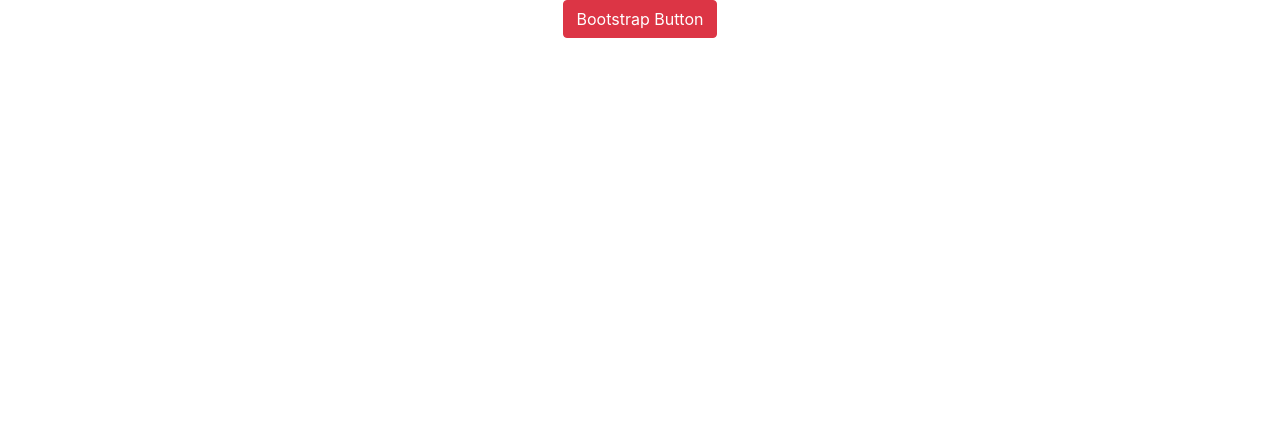
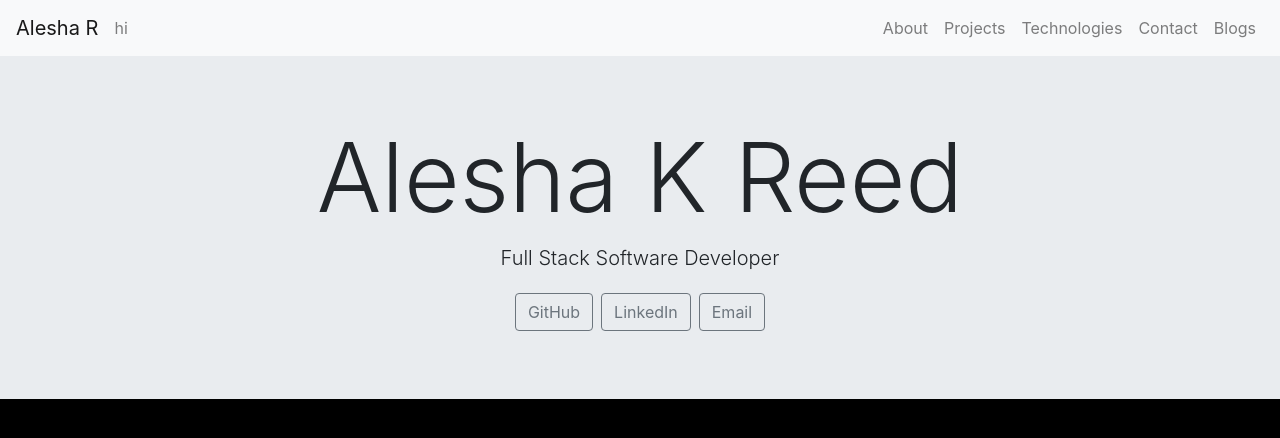
Before and after one commit to aleshakay/areed, a React (Create React App) app: page / in a window 1280 px wide. Shown: the top 438 px of the page. Built offline with nearby package versions, Linux system fonts and the light colour scheme.

Commit message:
adding jumbotron

```diff
--- a/src/App/App.js
+++ b/src/App/App.js
@@ -1,11 +1,14 @@
 import React from 'react';
 import logo from './logo.svg';
+import NavBar from '../components/shared/NavBar/NavBar';
+import Home from '../components/pages/Home/Home';
 import './App.scss';
 
 function App() {
   return (
     <div className="App">
-      <button className="btn btn-danger">Bootstrap Button</button>
+      <NavBar />
+      <Home />
     </div>
   );
 }
--- /dev/null
+++ b/src/components/pages/Home/Home.js
@@ -0,0 +1,16 @@
+import React from 'react';
+
+import HomeScreenJumbo from '../../shared/HomeScreenJumbo/HomeScreenJumbo';
+import './Home.scss';
+
+class Home extends React.Component {
+  render() {
+    return (
+      <div className="Home">
+        <HomeScreenJumbo />
+      </div>
+    );
+  }
+}
+
+export default Home;
--- /dev/null
+++ b/src/components/pages/Home/Home.scss
@@ -0,0 +1,3 @@
+.Home{
+  background-color: rgb(241, 238, 238);
+}
--- /dev/null
+++ b/src/components/shared/HomeScreenJumbo/HomeScreenJumbo.js
@@ -0,0 +1,22 @@
+import React from 'react';
+import { Jumbotron, Container, Button } from 'reactstrap';
+
+import './HomeScreenJumbo.scss';
+
+const HomeScreenJumbo = (props) => {
+  return (
+    <div>
+      <Jumbotron fluid>
+        <Container fluid>
+          <h1 className="display-1">Alesha K Reed</h1>
+          <p className="lead">Full Stack Software Developer</p>
+          <Button className="coverbtn" outline color="secondary" size="md">GitHub</Button>
+          <Button className="coverbtn" outline color="secondary" size="md">LinkedIn</Button>
+          <Button className="coverbtn" outline color="secondary" size="md">Email</Button>
+        </Container>
+      </Jumbotron>
+    </div>
+  );
+};
+
+export default HomeScreenJumbo;
--- /dev/null
+++ b/src/components/shared/HomeScreenJumbo/HomeScreenJumbo.scss
@@ -0,0 +1,3 @@
+ .coverbtn {
+  margin: 4px;
+}
--- /dev/null
+++ b/src/components/shared/NavBar/NavBar.js
@@ -0,0 +1,48 @@
+import React, { useState } from 'react';
+import {
+  Collapse,
+  Navbar,
+  NavbarToggler,
+  NavbarBrand,
+  Nav,
+  NavItem,
+  NavLink,
+  NavbarText,
+} from 'reactstrap';
+
+const NavBar = (props) => {
+  const [isOpen, setIsOpen] = useState(false);
+
+  const toggle = () => setIsOpen(!isOpen);
+
+  return (
+    <div>
+      <Navbar color="light" light expand="md">
+        <NavbarBrand href="/">Alesha R</NavbarBrand>
+        <NavbarText> hi</NavbarText>
+        <NavbarToggler onClick={toggle} />
+        <Collapse isOpen={isOpen} navbar>
+          <Nav className="ml-auto" navbar>
+            <NavItem>
+              <NavLink href="/About/">About</NavLink>
+            </NavItem>
+            <NavItem>
+              <NavLink href="Projects">Projects</NavLink>
+            </NavItem>
+            <NavItem>
+              <NavLink href="Technologies">Technologies</NavLink>
+            </NavItem>
+            <NavItem>
+              <NavLink href="Contact">Contact</NavLink>
+            </NavItem>
+            <NavItem>
+              <NavLink href="Blogs">Blogs</NavLink>
+            </NavItem>
+          </Nav>
+        </Collapse>
+      </Navbar>
+    </div>
+  );
+};
+
+export default NavBar;
--- a/src/index.js
+++ b/src/index.js
@@ -8,7 +8,7 @@
   <React.StrictMode>
     <App />
   </React.StrictMode>,
-  document.getElementById('root')
+  document.getElementById('root'),
 );
 
 // If you want your app to work offline and load faster, you can change
--- a/src/styles/index.scss
+++ b/src/styles/index.scss
@@ -7,6 +7,7 @@
     sans-serif;
   -webkit-font-smoothing: antialiased;
   -moz-osx-font-smoothing: grayscale;
+  background-color: black;
 }
 
 code {
```
Also changed, not shown: src/components/pages/Auth/Auth.js (added), src/components/pages/Auth/Auth.scss (added), src/components/shared/NavBar/NavBar.scss (added).
